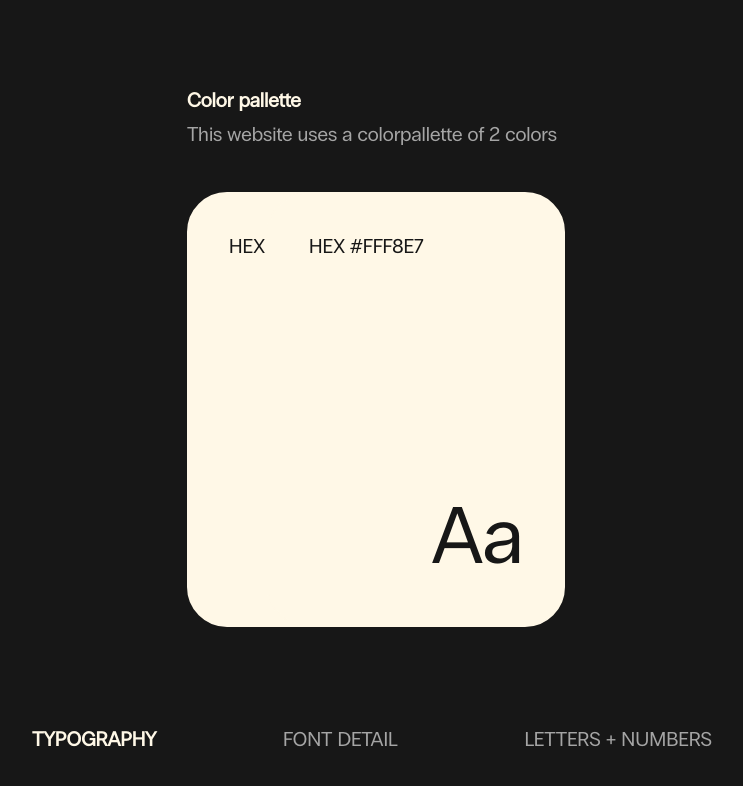
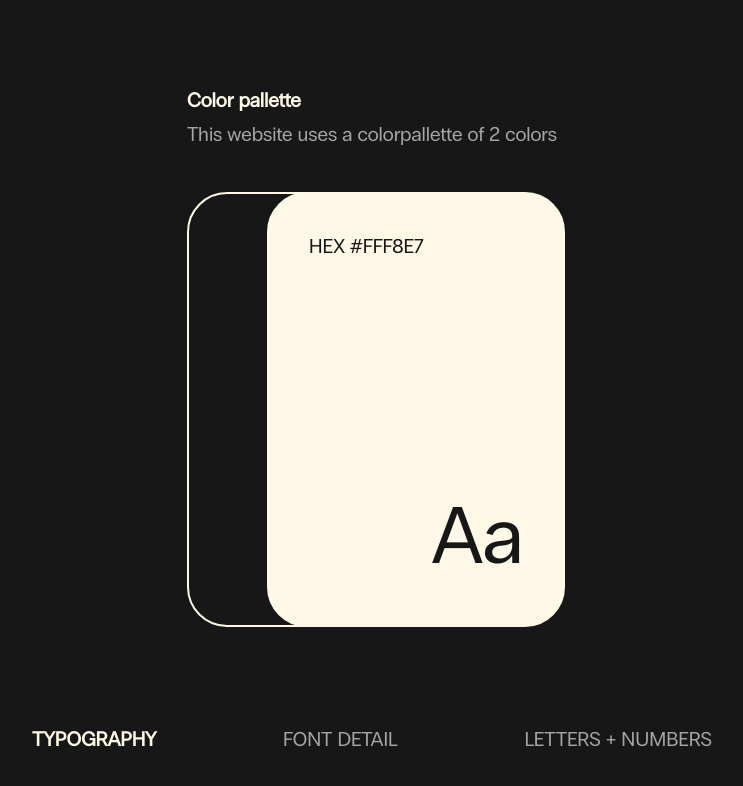
Before and after one commit to sienna0715/foorloop, a React (Vite) app: page / in a window 1280 px wide. Shown: the part 3427-4213 px from the top of the page, without its empty margins (268-1011 px from the left). Built offline with nearby package versions, Linux system fonts and the light colour scheme.

Commit message:
💄design/컬러 오류 수정

```diff
--- a/src/components/main/MainC&TColor.tsx
+++ b/src/components/main/MainC&TColor.tsx
@@ -43,7 +43,7 @@ const BlackColor = styled.div<{ ishover: string }>`
   padding: 4rem;
   border: 2px solid ${PALLETTE_MAIN.sub_main};
   border-radius: 4rem;
-  background-color: ${PALLETTE_MAIN.sub_main};
+  background-color: ${PALLETTE_MAIN.main};
   color: ${(props) =>
     props.ishover === 'true' ? PALLETTE_MAIN.sub_main : PALLETTE_MAIN.main};
   transition: all 0.5s 0.5s;
```
